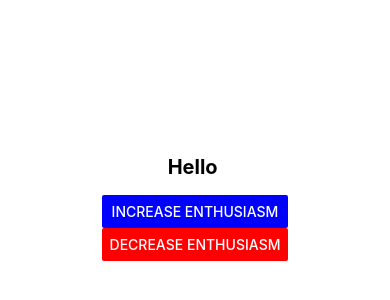
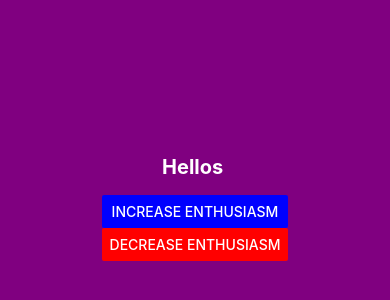
Before and after one commit to Chanwoo-Jeong/ReactNative, a React Native app: screen / in a window 390 px wide. Shown: the part 222-522 px from the top of the page. Built offline with nearby package versions, Linux system fonts and the light colour scheme.

Commit message:
[ design ] : change style css

```diff
--- a/App.tsx
+++ b/App.tsx
@@ -1,5 +1,5 @@
-import React, { useState } from 'react';
-import { View, Text, StyleSheet, Button } from 'react-native';
+import React, { useState } from "react";
+import { View, Text, StyleSheet, Button, StatusBar } from "react-native";
 
 interface Props {
   name: string;
@@ -18,14 +18,13 @@ const App: React.FC<Props> = ({ name, baseEnthusiasmLevel = 0 }) => {
   };
 
   const getExclamationMarks = (numChars: number) => {
-    return numChars > 0 ? '!'.repeat(numChars) : '';
+    return numChars > 0 ? "!".repeat(numChars) : "";
   };
 
   return (
-
     <View style={styles.container}>
       <Text style={styles.greeting}>
-        Hello {name}
+        Hellos {name}
         {getExclamationMarks(enthusiasmLevel)}
       </Text>
       <View>
@@ -42,20 +41,22 @@ const App: React.FC<Props> = ({ name, baseEnthusiasmLevel = 0 }) => {
           color="red"
         />
       </View>
+      <StatusBar barStyle={"light-content"} />
     </View>
-
   );
 };
 
 const styles = StyleSheet.create({
   container: {
     flex: 1,
-    alignItems: 'center',
-    justifyContent: 'center',
+    alignItems: "center",
+    justifyContent: "center",
+    backgroundColor: "purple",
   },
   greeting: {
+    color: "white",
     fontSize: 20,
-    fontWeight: 'bold',
+    fontWeight: "bold",
     margin: 16,
   },
 });
```
